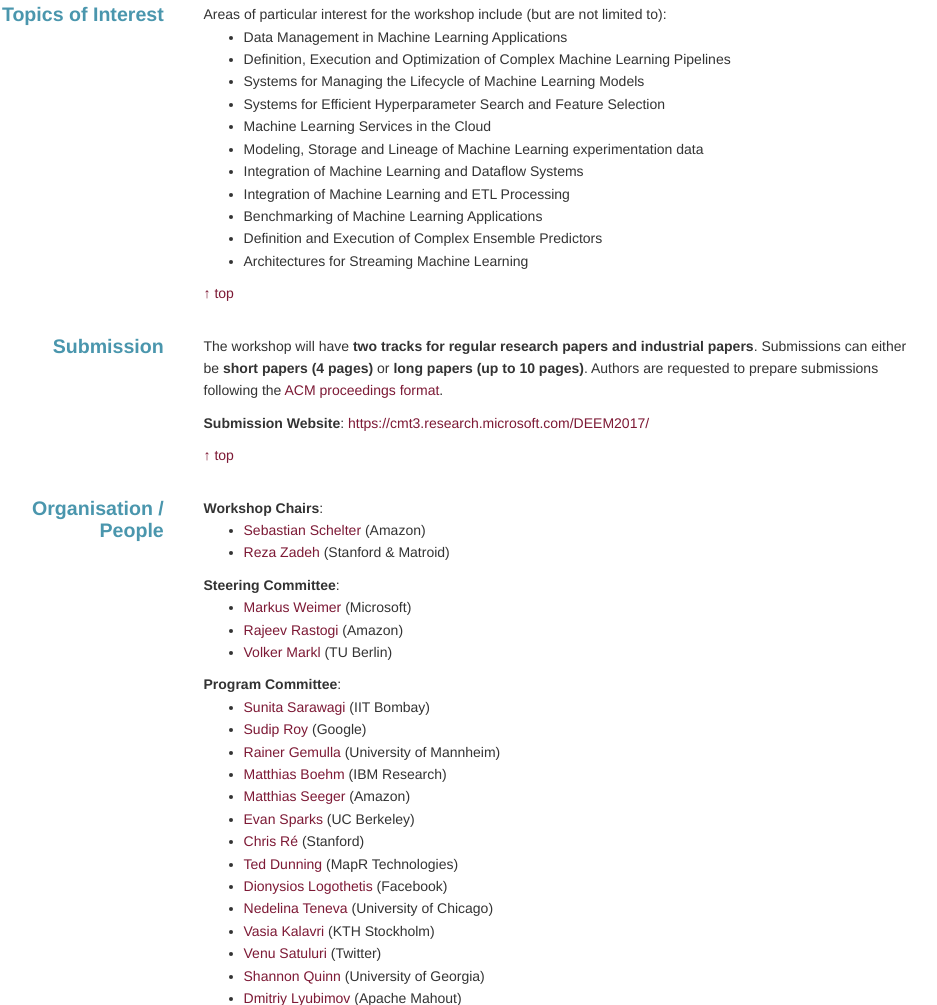
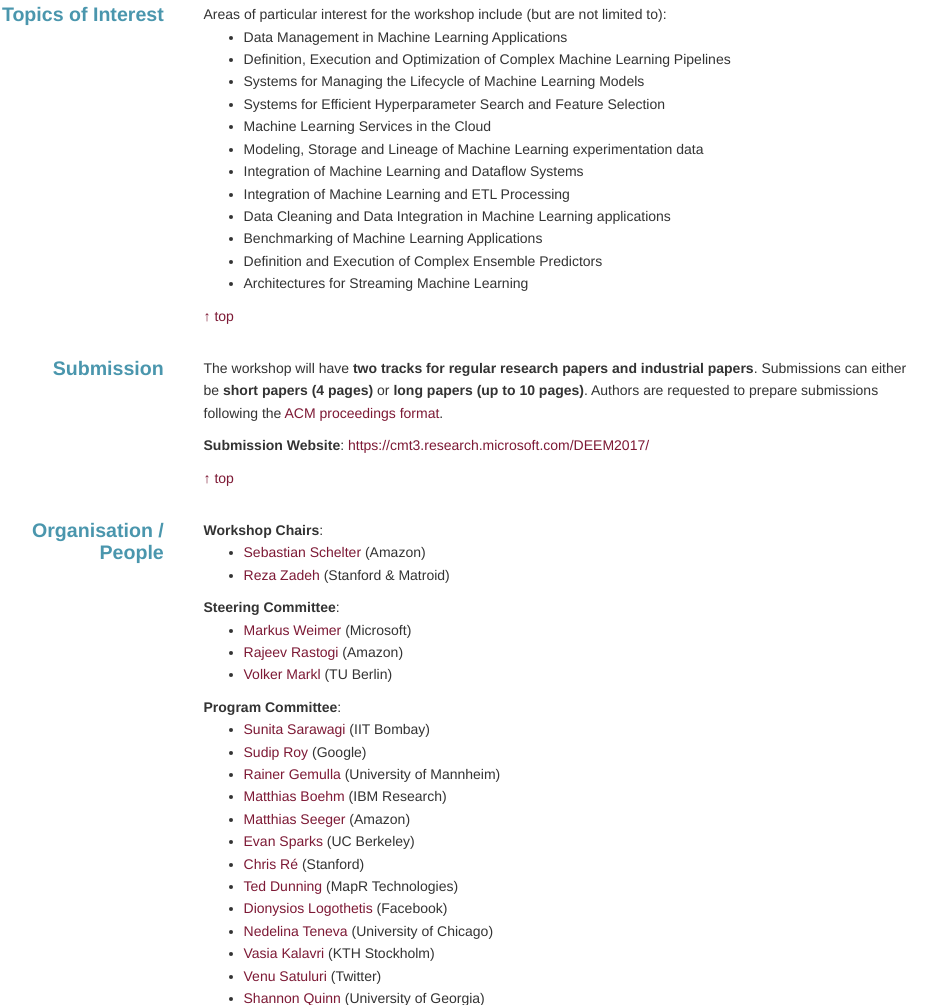
Before and after one commit to deem-workshop/deem-workshop.github.io, a plain HTML site: page index.html in a window 1280 px wide. Shown: the part 1386-2391 px from the top of the page, without its empty margins (143-1080 px from the left). Drawn offline with Linux system fonts and the light colour scheme.

Commit message:
added data cleaning as topic

```diff
--- a/index.html
+++ b/index.html
@@ -95,6 +95,7 @@
           <li>Modeling, Storage and Lineage of Machine Learning experimentation data</li>
           <li>Integration of Machine Learning and Dataflow Systems</li>
           <li>Integration of Machine Learning and ETL Processing</li>
+          <li>Data Cleaning and Data Integration in Machine Learning applications</li>
           <li>Benchmarking of Machine Learning Applications</li>
           <li>Definition and Execution of Complex Ensemble Predictors</li>
           <li>Architectures for Streaming Machine Learning</li>
```
